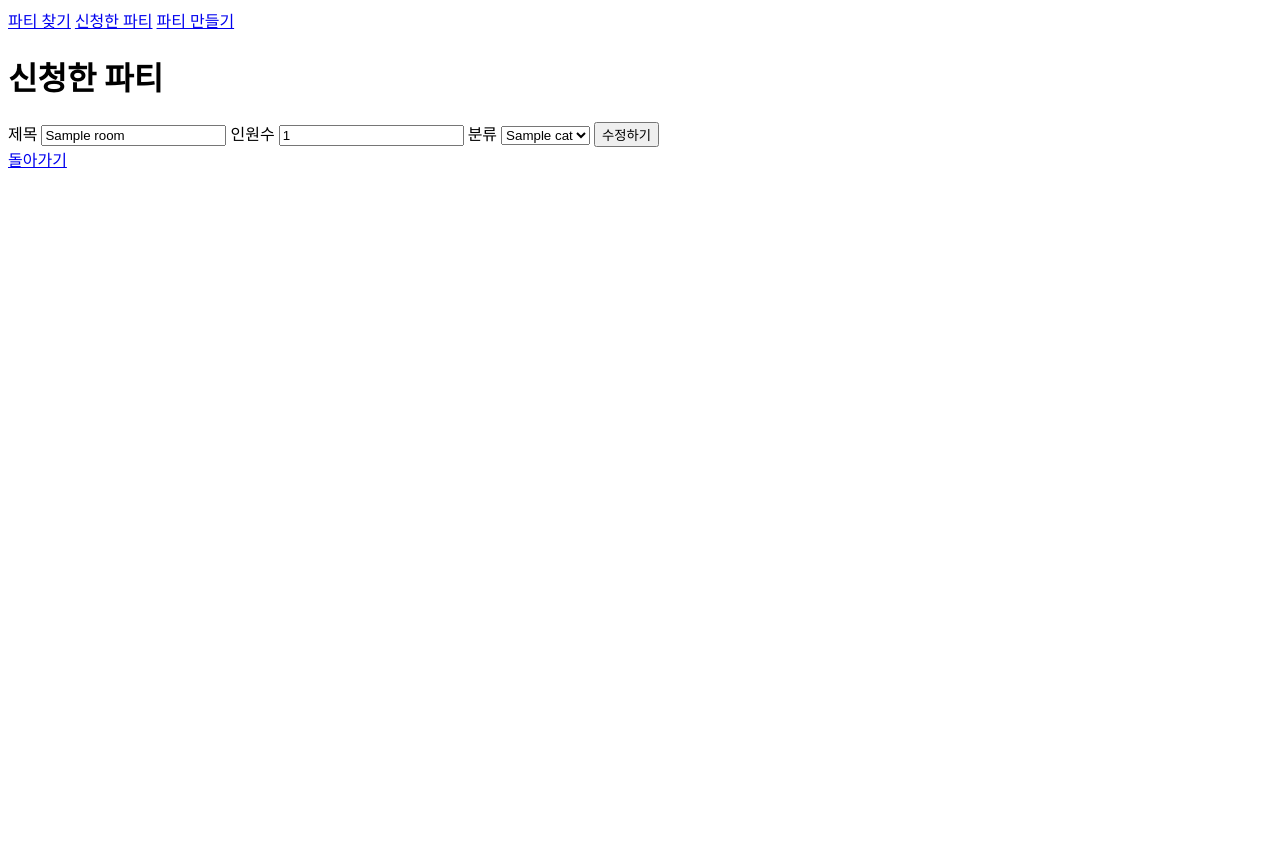
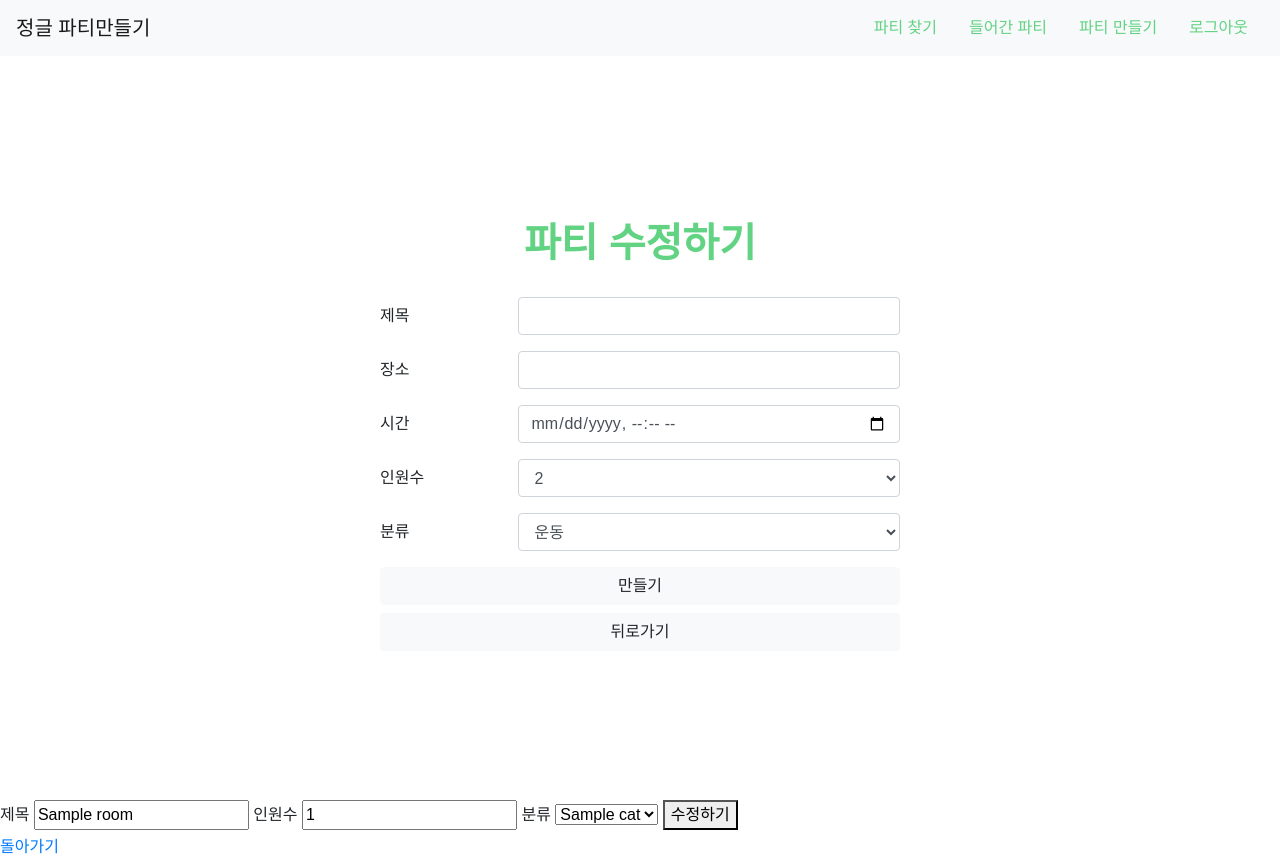
Before and after one commit to jeeyuni/9-week0-cart, a Flask app: template templates/modify_room.html in a window 1280 px wide. Before the commit the page ends 168 px from the top, so only its background shows below. Run offline with Flask 3, Linux system fonts and the light colour scheme; the template is opened without the code that fills it: most values are stand-ins (such as "Sample title", 1, 10 or a date in 2020).

Commit message:
파티 수정 추가

```diff
--- a/templates/modify_room.html
+++ b/templates/modify_room.html
@@ -1,32 +1,168 @@
 <!DOCTYPE html>
 <html lang="ko">
+
 <head>
   <meta charset="UTF-8" />
   <meta name="viewport" content="width=device-width, initial-scale=1.0" />
   <title>정글 파티메이커</title>
+
+  <!-- Bootstrap CSS -->
+  <link rel="stylesheet" href="https://cdn.jsdelivr.net/npm/bootstrap@4.6.0/dist/css/bootstrap.min.css"
+    crossorigin="anonymous">
+
+  <style>
+    * .ibm-plex-sans-kr-regular {
+      font-family: "IBM Plex Sans KR", sans-serif;
+      font-weight: 400;
+      font-style: normal;
+
+    }
+
+    body {
+      margin: 0;
+      padding-top: 70px;
+      /* navbar 높이만큼 여백 */
+      font-family: "Pretendard", sans-serif;
+    }
+
+    .main {
+      display: flex;
+      justify-content: center;
+      align-items: center;
+      height: calc(100vh - 70px);
+      /* navbar 제외한 높이 */
+    }
+
+    .party-container {
+      width: 100%;
+      max-width: 600px;
+      padding: 40px;
+    }
+
+
+    .navbar .nav-link {
+      color: rgb(97, 211, 131);
+    }
+
+    .title {
+      text-align: center;
+      font-size: 2.5rem;
+      font-weight: bold;
+      color: rgb(97, 211, 131);
+      margin-bottom: 30px;
+    }
+
+  </style>
 </head>
+
 <body>
-    <a href="/rooms">파티 찾기</a>
-    <a href="/users/rooms">신청한 파티</a>
-    <a href="/rooms/create">파티 만들기</a>
+  <!-- NavBar -->
+  <nav class="navbar navbar-light bg-light fixed-top">
+    <span class="navbar-brand mb-0 h1">정글 파티만들기</span>
+    <ul class="nav justify-content-end">
+      <li class="nav-item">
+        <a class="nav-link" href="/rooms">파티 찾기</a>
+      </li>
+      <li class="nav-item">
+        <a class="nav-link" href="/users/rooms">들어간 파티</a>
+      </li>
+      <li class="nav-item">
+        <a class="nav-link" href="/rooms/create">파티 만들기</a>
+      </li>
+      <!-- 로그아웃 나중에 설정하기 -->
+      <li class="nav-item">
+        <a class="nav-link disabled" href="#">로그아웃</a>
+      </li>
+    </ul>
+  </nav>
 
-    <h1>신청한 파티</h1>
+
+  <div class="main">
+    <div class="party-container">
+      <h1 class="title">파티 수정하기</h1>
+      <!-- 폼 시작 -->
+      <form action="/rooms/create" method="post">
+        <!-- 제목 -->
+        <div class="form-group row">
+          <label for="party-title" class="col-sm-3 col-form-label">제목</label>
+          <div class="col-sm-9">
+            <input type="text" class="form-control" id="party-title" name="title">
+          </div>
+        </div>
+
+        <!-- 장소 -->
+        <div class="form-group row">
+          <label for="party-location" class="col-sm-3 col-form-label">장소</label>
+          <div class="col-sm-9">
+            <input type="text" class="form-control" id="party-location" name="location">
+          </div>
+        </div>
+
+        <!-- 시간 -->
+        <div class="form-group row">
+          <label for="party-time" class="col-sm-3 col-form-label">시간</label>
+          <div class="col-sm-9">
+            <input type="datetime-local" class="form-control" id="party-time" name="time">
+          </div>
+        </div>
+
+        <!-- 인원수 -->
+        <div class="form-group row">
+          <label for="party-capacity" class="col-sm-3 col-form-label">인원수</label>
+          <div class="col-sm-9">
+            <select class="form-control" id="party-capacity" name="capacity">
+              <option>2</option>
+              <option>3</option>
+              <option>4</option>
+              <option>5</option>
+              <option>6</option>
+              <option>7</option>
+              <option>8</option>
+              <option>9</option>
+              <option>10</option>
+            </select>
+          </div>
+        </div>
+
+        <!-- 분류 -->
+        <div class="form-group row">
+          <label for="party-category" class="col-sm-3 col-form-label">분류</label>
+          <div class="col-sm-9">
+            <select class="form-control" id="party-category" name="category">
+              <option>운동</option>
+              <option>음식</option>
+              <option>공동 구매</option>
+              <option>외출</option>
+              <option>기타</option>
+            </select>
+          </div>
+        </div>
+
+        <!--  만들기 버튼 온클릭 추가해야함  -->
+        <button type="submit" class="btn btn-light btn-block btn-login">만들기</button>
+        <a class="btn btn-light btn-block btn-login" href="/rooms">뒤로가기</a>
+      </form>
+      <!-- 폼 끝 -->
+    </div>
+  </div>
+
+
   <form action="/rooms/{{room['_id']}}/modify" method="post">
     <label for="title">제목</label>
-      <input type="text" name="title" id="title" value="{{room["title"]}}"/>
+    <input type="text" name="title" id="title" value="{{room[" title"]}}" />
 
     <!-- 신청 인원수보다 더 낮게 조절할 수 없음 -->
     <label for="max_count">인원수</label>
-      <input type="number" name="max_count" id="max_count"
-      value="{{room["max_count"]}}" min="{{room["user_count"]}}"/>
+    <input type="number" name="max_count" id="max_count" value="{{room[" max_count"]}}" min="{{room[" user_count"]}}" />
     <label for="category">분류</label>
     <select name="category" id="category">
       {% for cat in categories %}
-        <option value="{{cat}}" {% if cat == room["category"] %} selected {% endif %}>{{cat}}</option>
+      <option value="{{cat}}" {% if cat==room["category"] %} selected {% endif %}>{{cat}}</option>
       {% endfor %}
     </select>
     <button>수정하기</button>
   </form>
   <a href="/rooms">돌아가기</a>
 </body>
+
 </html>
```
Also changed, not shown: 2 other files. Lines whose indentation alone changed are shown as unchanged.
